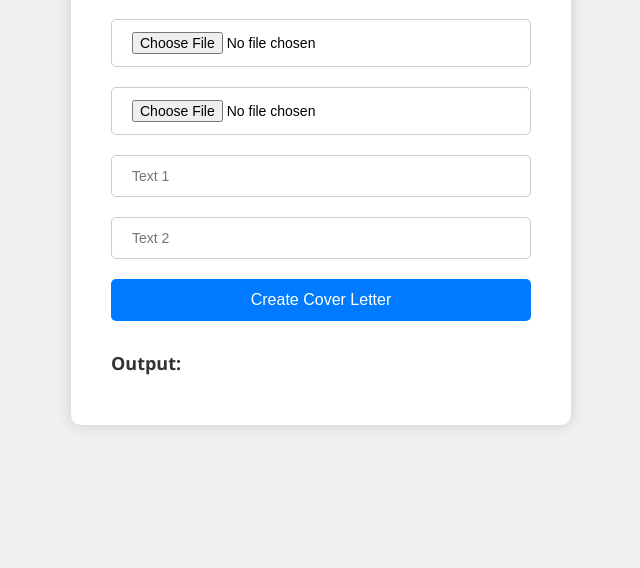
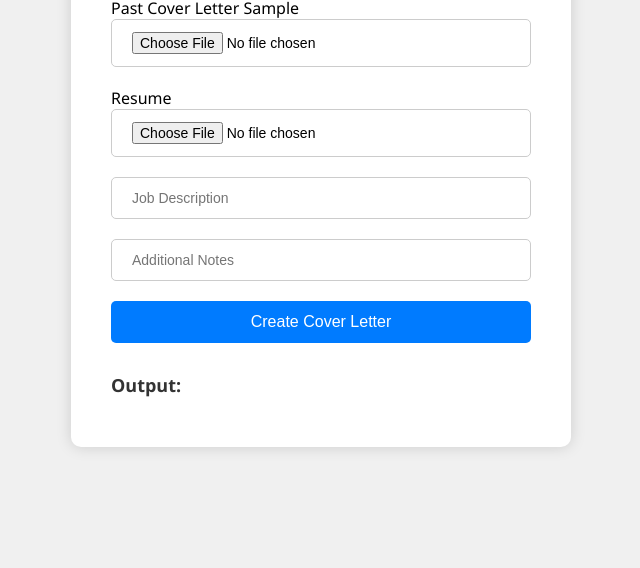
Before and after one commit to christian-armstrong25/CoverLetterAI, a website with bundled scripts: page simple_cover_letter_site/index.html in a window 1280 px wide. Shown: the part 232-800 px from the top of the page, without its empty margins (319-959 px from the left). Built offline with nearby package versions, Linux system fonts and the light colour scheme.

Commit message:
html changes

```diff
--- a/simple_cover_letter_site/index.html
+++ b/simple_cover_letter_site/index.html
@@ -10,10 +10,10 @@
     <div class="container">
         <h1>LetterGen</h1>
         <form id="pdf-merger-form">
-            <input type="file" id="pdf1" accept="application/pdf">
-            <input type="file" id="pdf2" accept="application/pdf">
-            <input type="text" id="text1" placeholder="Text 1">
-            <input type="text" id="text2" placeholder="Text 2">
+            <p>Past Cover Letter Sample</p><input type="file" id="pdf1" accept="application/pdf">
+            <p>Resume</p><input type="file" id="pdf2" accept="application/pdf">
+            <input type="text" id="text1" placeholder="Job Description">
+            <input type="text" id="text2" placeholder="Additional Notes">
             <button type="submit">Create Cover Letter</button>
         </form>
         <div id="output">
```
